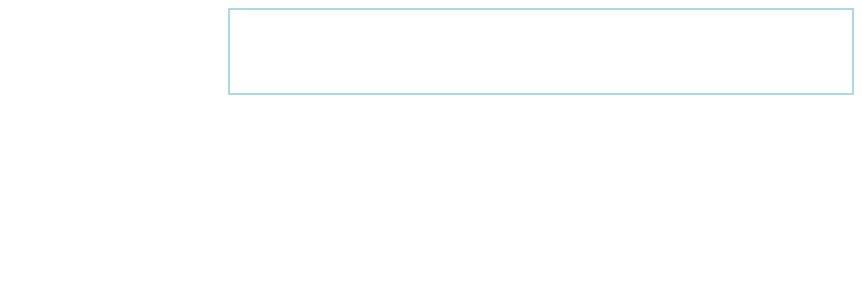
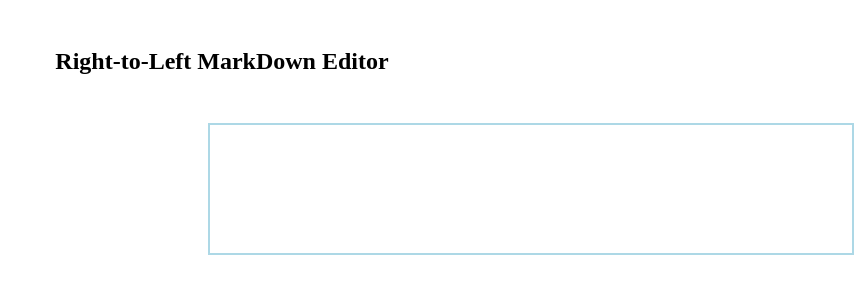
Before and after one commit to dariubs/awesome-workflow-automation, a plain HTML site: page index.html in a window 1280 px wide. Shown: the whole page, without its empty margins (418-1280 px from the left). Drawn offline with Linux system fonts and the light colour scheme; a web font is replaced by a local one.

Commit message:
some style

```diff
--- a/css/style.css
+++ b/css/style.css
@@ -1,3 +1,20 @@
+@import url(http://fonts.googleapis.com/earlyaccess/droidarabicnaskh.css);
+
+h1,h2,h3,h4,h5,h6,p,div{
+	font-family: 'Droid Arabic Naskh', serif;
+}
+
+
+#header{
+	direction: ltr;
+}
+
+#header h2{
+	text-align: center;
+	margin: 2em auto;
+}
+
+
 #box{
 	display: block;
 	border: 2px solid lightblue;
@@ -7,6 +24,8 @@
 	direction: rtl;
 	resize : none;
 	float: right;
+	font-size: 1.4em;
+	line-height: 1.5em;
 }
 
 #content{
--- a/index.html
+++ b/index.html
@@ -9,6 +9,10 @@
 </head>
 <body>
 
+	<div id="header">
+		<h2>Right-to-Left MarkDown Editor</h2>
+	</div>
+
 	<textarea name="content" id="box"></textarea>
 	<script src="js/marked.js" type="text/javascript"></script>
 	<script src="js/jquery-1.11.1.min.js" type="text/javascript"></script>
--- a/js/rtl.js
+++ b/js/rtl.js
@@ -1,16 +1,18 @@
+
+
+(function(){
+
 	$(document).ready(function(){
 	    $('textarea').autosize();
-
 	   	$('body').append('<div id="content"></div>');
+	   	var content = $('#box').val();
+	    $('#content').html(marked(content));
 
 
 	    $("#box").on('keydown', function() {
 	    	var content = $('#box').val();
 	    	$('#content').html(marked(content));
 		});
+	});
 
-
-
-
-
-});
+}())
```
Lines whose indentation alone changed are shown as unchanged.
